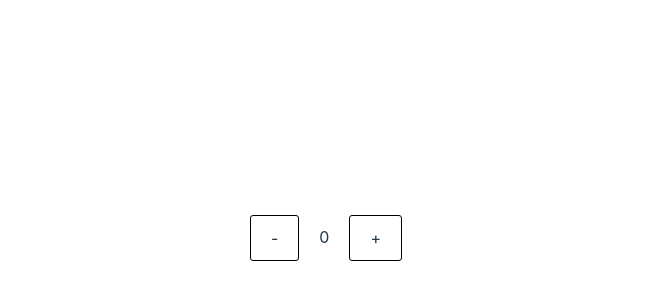
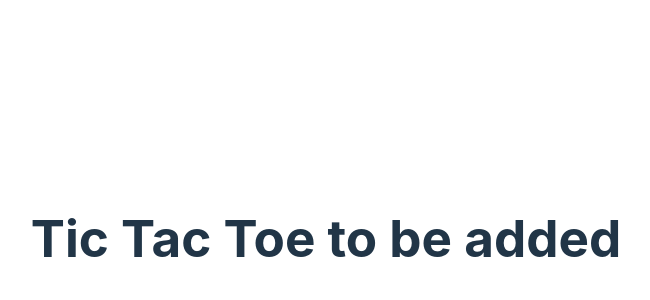
Before and after one commit to sivadevwiz/ReactRefresher, a React (Vite) app in the folder react_vite/: page / in a window 1280 px wide. Shown: the part 162-462 px from the top of the page, without its empty margins (314-964 px from the left). Built offline with nearby package versions, Linux system fonts and the light colour scheme.

Commit message:
adding TicTacToe file

```diff
--- a/react_vite/src/App.tsx
+++ b/react_vite/src/App.tsx
@@ -4,6 +4,7 @@ import viteLogo from "/vite.svg";
 import "./App.css";
 
 import UseStateHook from "./hooks/UseStateHook";
+import TicTacToe from "./tic-tac-toe/TicTacToe";
 
 function App() {
   // const [count, setCount] = useState(0);
@@ -11,7 +12,8 @@ function App() {
   return (
     <>
       <div className="App"></div>
-      <UseStateHook></UseStateHook>
+      {/* <UseStateHook></UseStateHook> */}
+      <TicTacToe></TicTacToe>
     </>
   );
 }
--- /dev/null
+++ b/react_vite/src/tic-tac-toe/TicTacToe.tsx
@@ -0,0 +1,10 @@
+function TicTacToe() {
+    return(
+        <>
+        <h1> Tic Tac Toe to be added</h1>
+        </>
+    );
+}
+
+
+export default TicTacToe;
```
